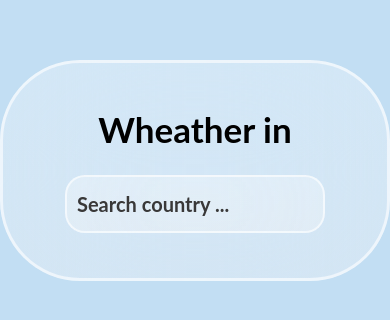
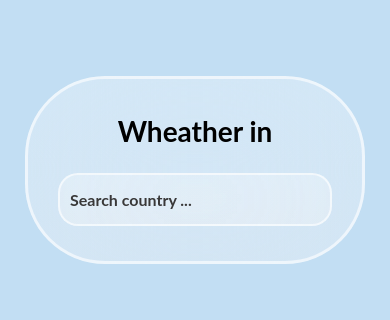
Before and after one commit to murodbek-norboyev/weather-app, a Vue app: page / in a window 390 px wide. Shown: the part 252-572 px from the top of the page. Built offline with nearby package versions, Linux system fonts and the light colour scheme.

Commit message:
responsive

```diff
--- a/src/App.vue
+++ b/src/App.vue
@@ -21,7 +21,7 @@
         <p class="weather__content-temp">
           {{ Math.round(weather.main.temp) }} °C
         </p>
-        <img :src="icon" alt="{{ weather.name }}" class="weather__content-icon">
+        <img :src="icon" :alt="weather.name" class="weather__content-icon">
         <p class="weather__content-date">{{ weather.weather[0].main }}</p>
       </div>
 
@@ -175,13 +175,15 @@ export default {
   justify-content: center;
   background-repeat: no-repeat;
   background-size: cover;
-  height: 100vh;
+  height: 100%;
+  min-height: 100vh;
   background-image: url(assets/images/day.png);
 }
 
 .weather__app {
-  width: 550px;
-  padding: 45px 62px;
+  max-width: 550px;
+  width: calc(100% - 50px);
+  padding: 35px 30px;
   background: linear-gradient(
           180deg,
           rgba(244, 249, 253, 0.35) 0%,
@@ -190,15 +192,23 @@ export default {
   border: 3px solid rgba(255, 255, 255, 0.6);
   backdrop-filter: blur(77.8321px);
   border-radius: 80px;
+
+  @media(min-width: 576px) {
+    padding: 45px 62px;
+  }
 }
 
 .search__box label {
-  font-size: 35px;
+  font-size: 28px;
   font-weight: 700;
   color: #000;
   text-align: center;
   display: block;
   margin-bottom: 25px;
+
+  @media(min-width: 576px) {
+    font-size: 35px;
+  }
 }
 
 .search__box input {
@@ -207,7 +217,7 @@ export default {
   border-radius: 20px;
   border: 2px solid rgba(255, 255, 255, 0.6);
   padding: 15px 10px;
-  font-size: 20px;
+  font-size: 16px;
   font-weight: bold;
   background: linear-gradient(
           180deg,
@@ -217,6 +227,10 @@ export default {
   backdrop-filter: blur(77.8321px);
   color: #393838;
   outline: 0;
+
+  @media(min-width: 576px) {
+    font-size: 20px;
+  }
 }
 
 .search__box input::placeholder {
@@ -224,7 +238,7 @@ export default {
 }
 
 .weather__content {
-  margin-top: 60px;
+  margin-top: 40px;
   text-align: center;
   border-radius: 20px;
   padding: 25px 20px;
@@ -237,33 +251,54 @@ export default {
   7.78321px 7.78321px 31.1329px -3.11329px rgba(91, 115, 134, 0.78),
   inset 12.4531px 14.0098px 14.0098px rgba(255, 255, 255, 0.33),
   inset -9.33986px -10.8965px 12.4531px rgba(0, 0, 0, 0.05);
+
+  @media(min-width: 576px) {
+    margin-top: 60px;
+  }
 }
 
 .weather__content-title {
   color: #fff;
   font-weight: 700;
   margin-bottom: 20px;
+  font-size: 25px;
+
+  @media(min-width: 576px) {
+    font-size: 30px;
+  }
 }
 
 .weather__content-date {
   color: #fff;
   font-weight: 400;
-  font-size: 25px;
+  font-size: 20px;
   margin-bottom: 0;
+  @media(min-width: 576px) {
+    font-size: 25px;
+  }
 }
 
 .weather__content-temp {
   font-weight: 700;
-  font-size: 40px;
+  font-size: 35px;
   color: #f8f8f8;
   text-shadow: 0px 3.11329px 6.22657px rgba(153, 178, 240, 0.74);
   margin-top: 25px;
+
+  @media(min-width: 576px) {
+    font-size: 40px;
+  }
 }
 
 .weather__content-icon {
   display: block;
-  max-width: 200px;
+  max-width: 130px;
   max-height: 150px;
   margin: 20px auto;
+
+  @media(min-width: 576px) {
+    max-width: 200px;
+    max-height: 150px;
+  }
 }
 </style>
```
